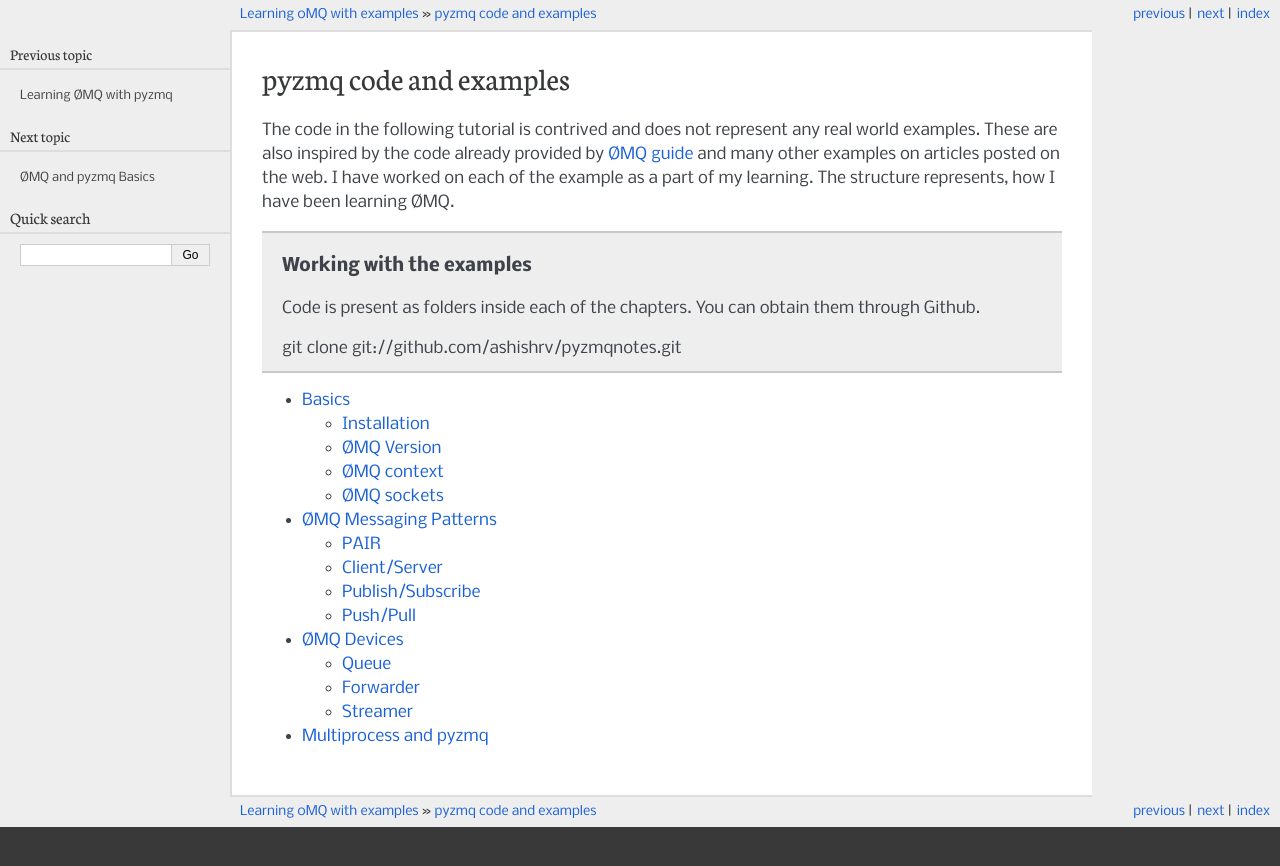
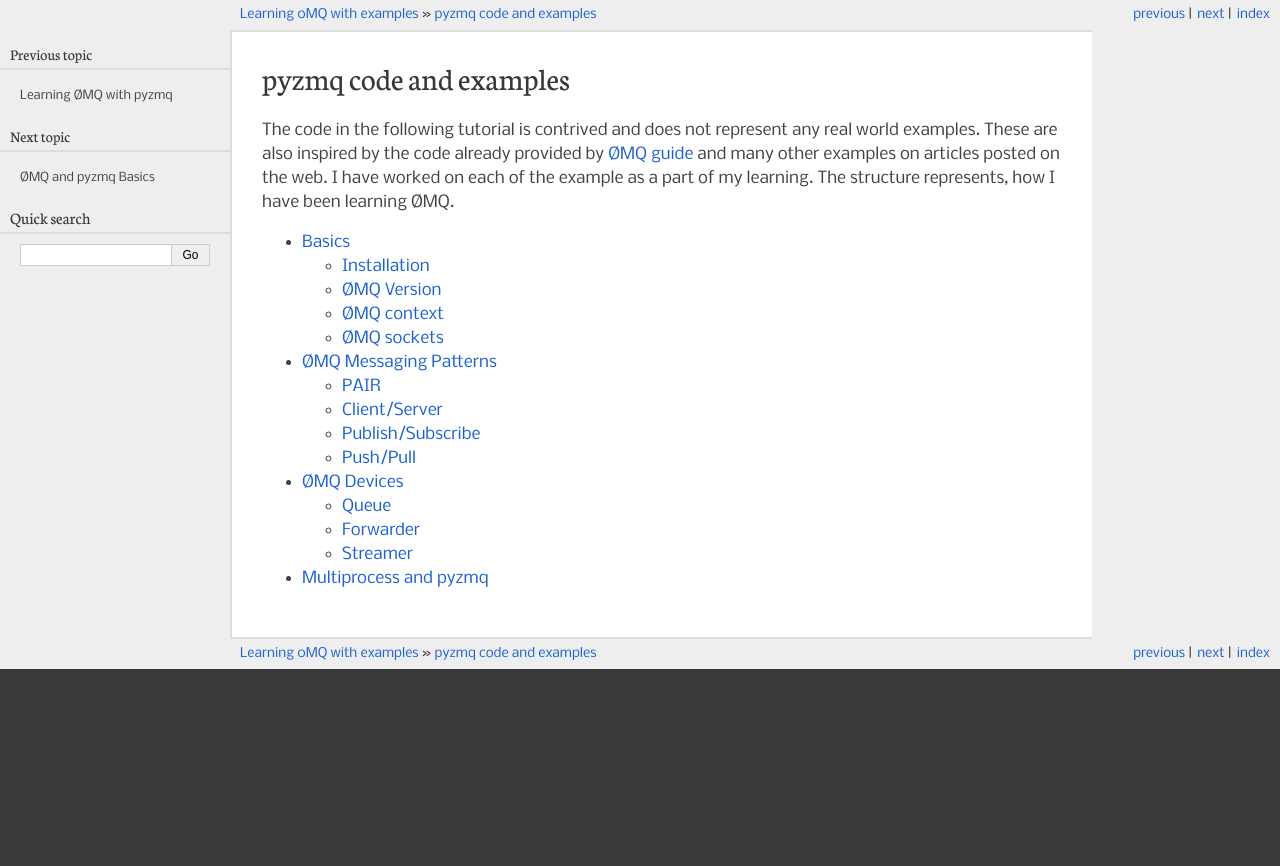
Before and after one commit to ashishrv/pyzmqnotes, a Sphinx documentation site: the page built from source/pyzmq/pyzmq.rst, in a window 1280 px wide. Shown: the top 866 px of the page. Built offline with Sphinx 7.4.7, drawn with Linux system fonts in a browser that asks for light colours; pages that are not in the unit, such as notebooks, are missing from menus.

Commit message:
relocated notes on source code location

```diff
--- a/source/index.rst
+++ b/source/index.rst
@@ -25,6 +25,10 @@
 
 This tutorial is my journey into ØMQ programming with python. Hopefully, it will help you too.
 
+Code is present as folders inside each of the chapters. You can obtain them through `Github <https://github.com/ashishrv/pyzmqnotes>`_.
+
+
+
 .. toctree::
    :maxdepth: 3
 
--- a/source/pyzmq/pyzmq.rst
+++ b/source/pyzmq/pyzmq.rst
@@ -5,14 +5,6 @@
 These are also inspired by the code already provided by `ØMQ guide <http://zguide.zeromq.org/page:all>`_ and
 many other examples on articles posted on the web.
 I have worked on each of the example as a part of my learning. The structure represents, how I have been learning ØMQ.
-
-.. topic:: Working with the examples
-
-	Code is present as folders inside each of the chapters.
-	You can obtain them through Github.
-
-	git clone git://github.com/ashishrv/pyzmqnotes.git
-
 
 
 .. toctree::
```
